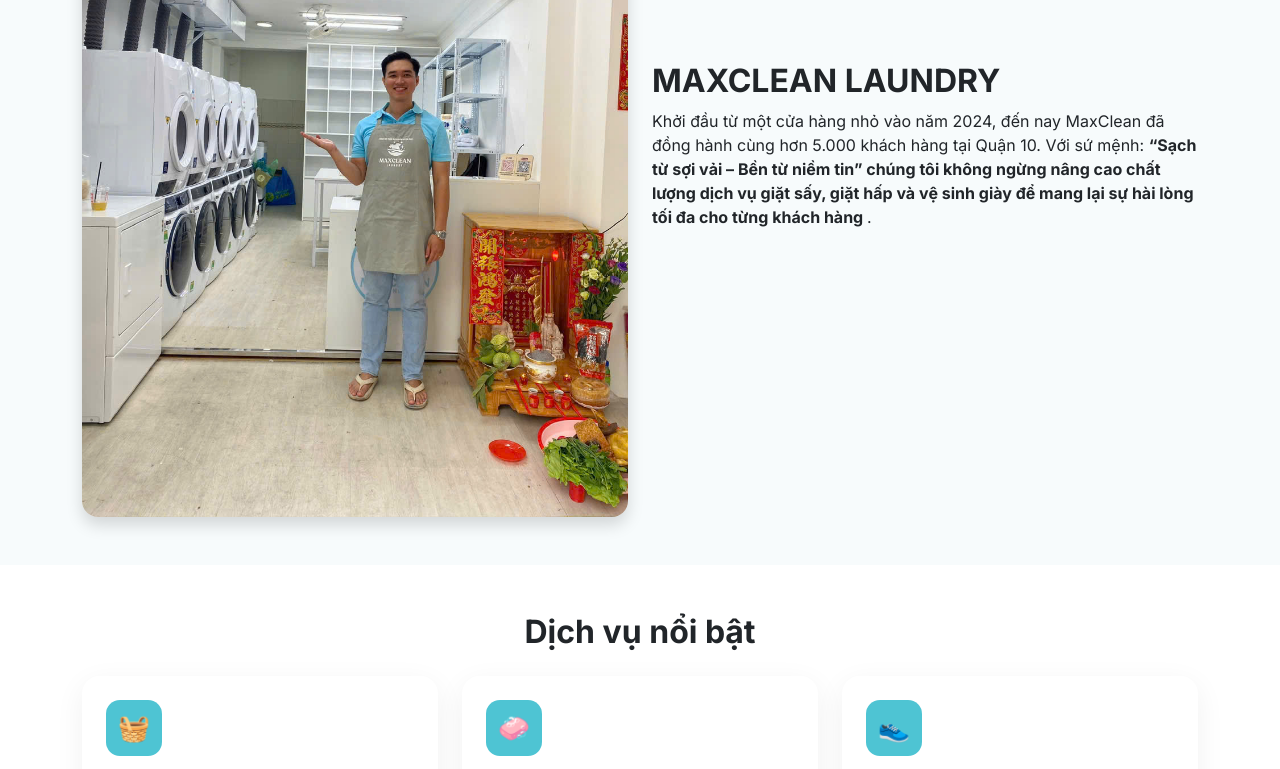
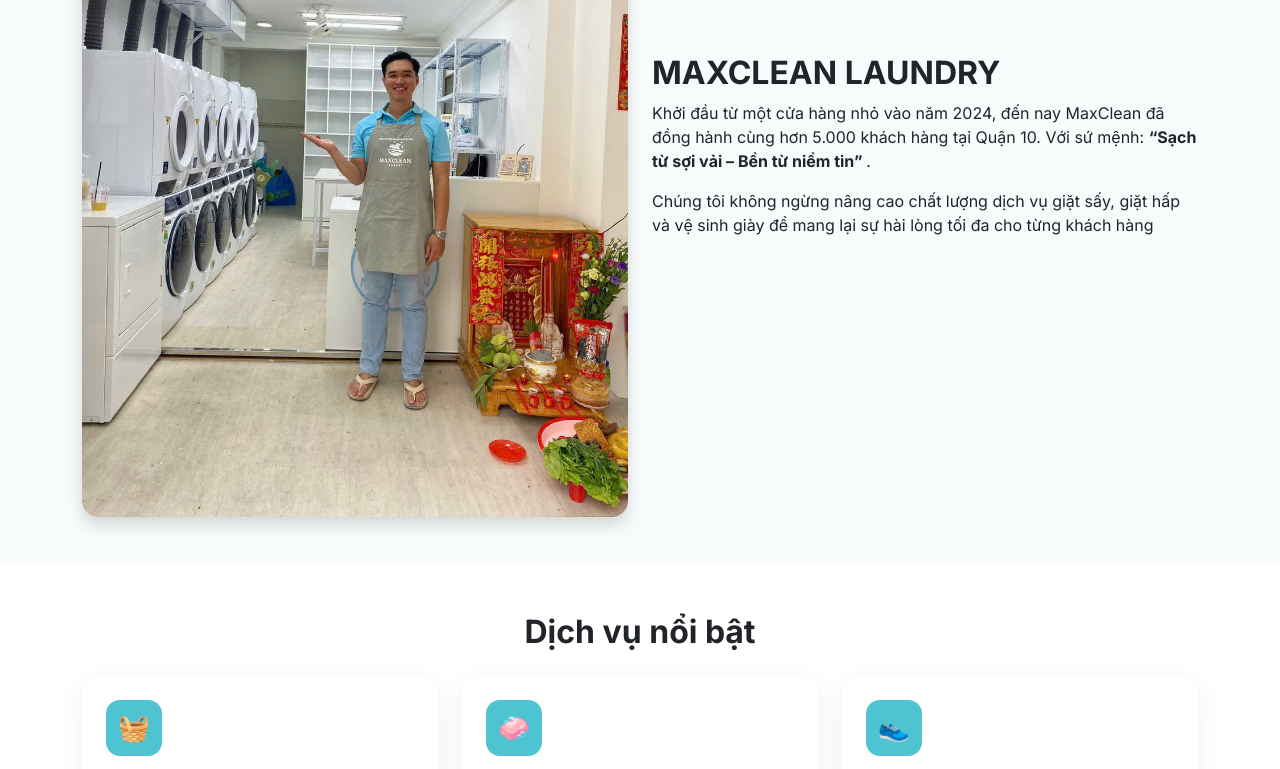
Before and after one commit to trinhledongtruc-coder/maxclean-laundry, a plain HTML site: page index.html in a window 1280 px wide. Shown: the part 860-1629 px from the top of the page. Drawn offline with nearby package versions, Linux system fonts and the light colour scheme.

Commit message:
Update index.html

```diff
--- a/index.html
+++ b/index.html
@@ -147,7 +147,8 @@
         <div class="col-md-6">
           <h2 class="fw-bold">MAXCLEAN LAUNDRY</h2>
           <p>Khởi đầu từ một cửa hàng nhỏ vào năm 2024, đến nay MaxClean đã đồng hành cùng hơn 5.000 khách hàng tại Quận 10.
-            Với sứ mệnh: <strong>“Sạch từ sợi vải – Bền từ niềm tin”  chúng tôi không ngừng nâng cao chất lượng dịch vụ giặt sấy, giặt hấp và vệ sinh giày để mang lại sự hài lòng tối đa cho từng khách hàng </strong>.</p>
+            Với sứ mệnh: <strong>“Sạch từ sợi vải – Bền từ niềm tin” </strong>.</p>
+          <p>Chúng tôi không ngừng nâng cao chất lượng dịch vụ giặt sấy, giặt hấp và vệ sinh giày để mang lại sự hài lòng tối đa cho từng khách hàng</p>
         </div>
       </div>
     </div>
```
